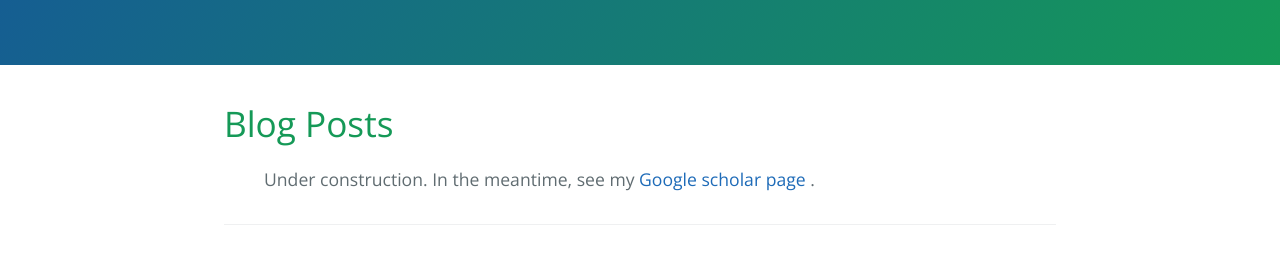
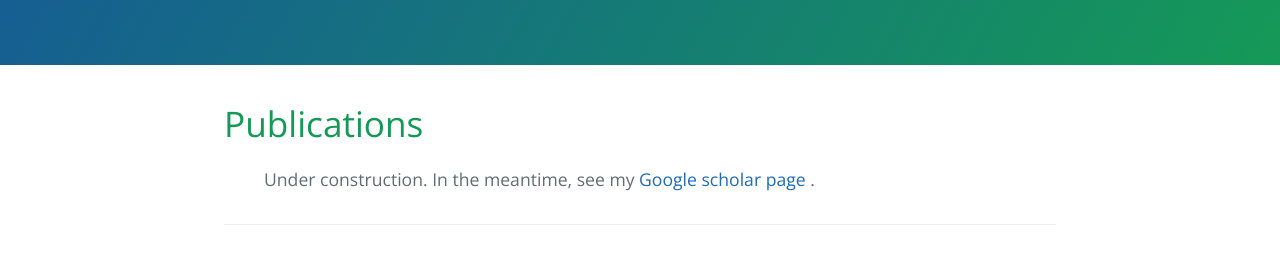
Before and after one commit to dharatrivedi/dharatrivedi.github.io, a Jekyll site: the page built from publication.html, in a window 1280 px wide. Shown: the part 271-535 px from the top of the page. Built offline with Jekyll 4.4.1, drawn with Linux system fonts in a browser that asks for light colours.

Commit message:
Update publication.html

```diff
--- a/publication.html
+++ b/publication.html
@@ -4,7 +4,7 @@ title: {{ site.name }}
 ---
 
 <div id="home">
-  <h1>Blog Posts</h1>
+  <h1>Publications</h1>
   <ul class="posts">
     {% for post in site.posts %}
       Under construction. In the meantime, see my <a href="https://scholar.google.com/citations?user=CUcdUnYAAAAJ&hl=en"> Google scholar page </a>.
```
